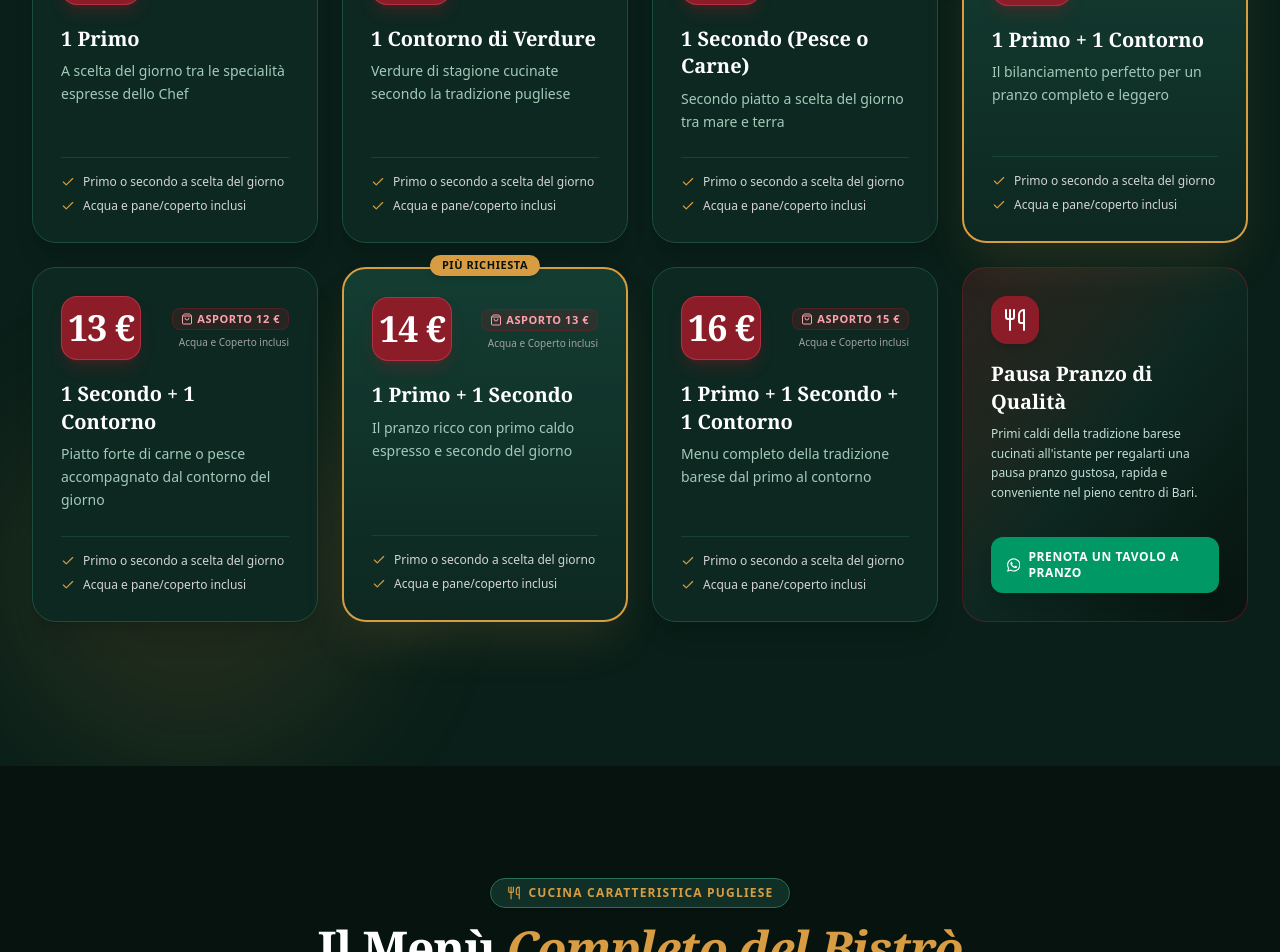
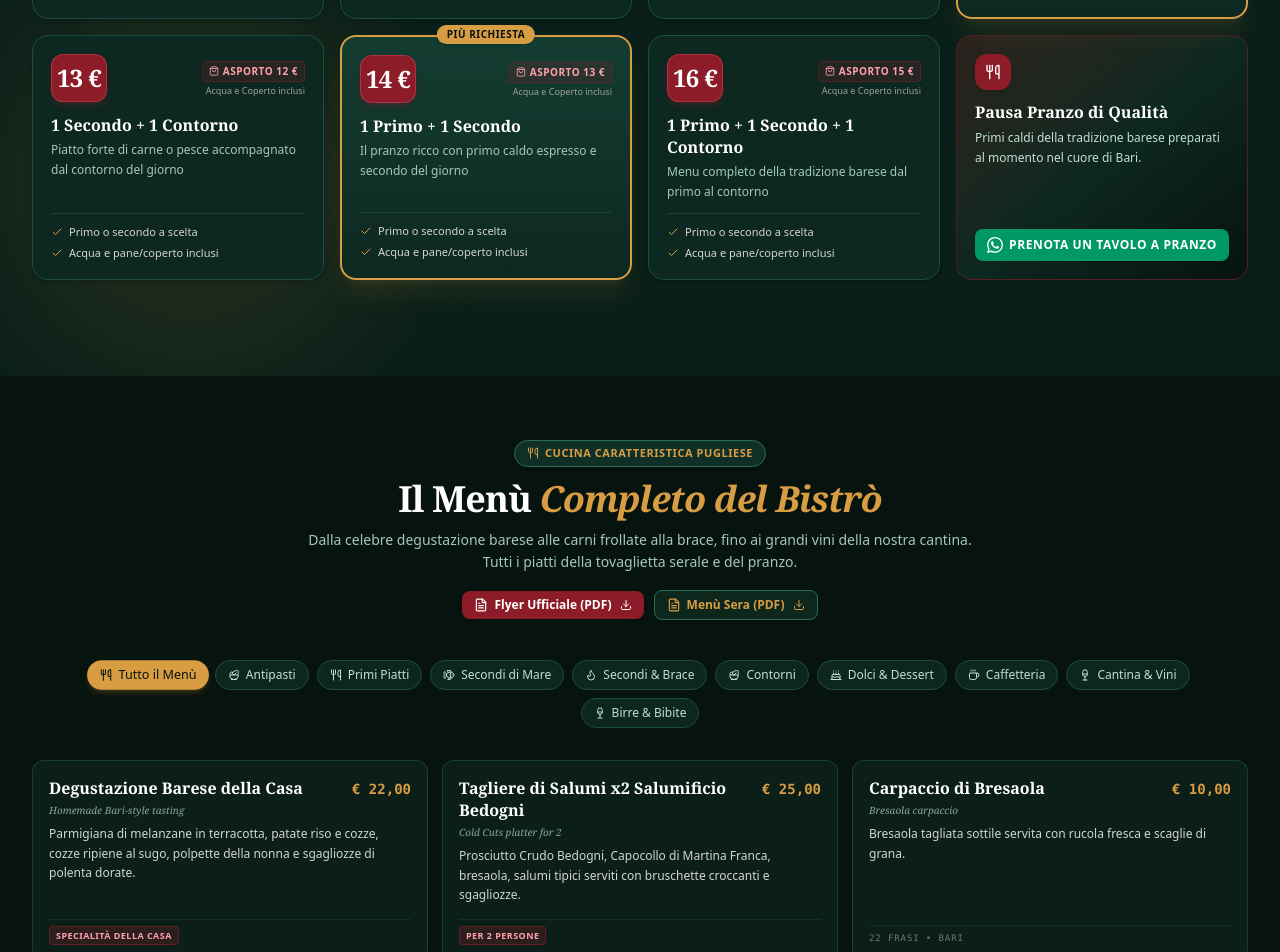
Before and after one commit to sardonedaniele11/ristorante-22-frasi, a Next.js app: page / in a window 1280 px wide. Shown: the part 1580-2532 px from the top of the page. Built offline with nearby package versions, Linux system fonts and the light colour scheme.

Commit message:
style: ridimensionamento compatto e raffinato del menu e formule pranzo

```diff
--- a/src/components/CompleteMenuSection.tsx
+++ b/src/components/CompleteMenuSection.tsx
@@ -47,51 +47,51 @@ export default function CompleteMenuSection() {
   )}`;
 
   return (
-    <section id="menu" className="py-20 sm:py-28 bg-[#07130e] text-neutral-100 relative">
+    <section id="menu" className="py-12 sm:py-16 bg-[#07130e] text-neutral-100 relative">
       <div className="max-w-7xl mx-auto px-4 sm:px-6 lg:px-8 relative z-10">
         {/* Header */}
-        <div className="text-center max-w-3xl mx-auto mb-12">
-          <div className="inline-flex items-center gap-2 px-4 py-1.5 rounded-full bg-[#1b4d3e]/50 border border-[#2a6d58] text-[#d89d42] text-xs uppercase tracking-widest font-semibold mb-4 shadow-sm">
-            <Utensils className="w-3.5 h-3.5" />
+        <div className="text-center max-w-3xl mx-auto mb-8 sm:mb-10">
+          <div className="inline-flex items-center gap-1.5 px-3 py-1 rounded-full bg-[#1b4d3e]/50 border border-[#2a6d58] text-[#d89d42] text-[11px] uppercase tracking-wider font-semibold mb-3 shadow-sm">
+            <Utensils className="w-3 h-3" />
             <span>Cucina Caratteristica Pugliese</span>
           </div>
 
-          <h2 className="text-3xl sm:text-5xl font-serif font-bold text-white tracking-tight mb-4">
+          <h2 className="text-2xl sm:text-4xl font-serif font-bold text-white tracking-tight mb-2.5">
             Il Menù <span className="text-[#d89d42] italic">Completo del Bistrò</span>
           </h2>
 
-          <p className="text-base sm:text-lg text-[#a3c9b8] font-light leading-relaxed mb-6">
+          <p className="text-xs sm:text-sm text-[#a3c9b8] font-light leading-relaxed mb-4 max-w-2xl mx-auto">
             Dalla celebre degustazione barese alle carni frollate alla brace, fino ai grandi vini della nostra cantina. Tutti i piatti della tovaglietta serale e del pranzo.
           </p>
 
           {/* Official PDF Downloads */}
-          <div className="flex flex-wrap items-center justify-center gap-3">
+          <div className="flex flex-wrap items-center justify-center gap-2.5">
             <a
               href="/docs/22-FRASI-Flyer.pdf"
               target="_blank"
               rel="noopener noreferrer"
-              className="inline-flex items-center gap-2 px-4 py-2 rounded-xl bg-[#8c1d28] hover:bg-[#a12330] text-white text-xs font-semibold shadow-md transition-all"
+              className="inline-flex items-center gap-1.5 px-3 py-1.5 rounded-lg bg-[#8c1d28] hover:bg-[#a12330] text-white text-xs font-semibold shadow transition-all"
             >
-              <FileText className="w-4 h-4" />
-              <span>Scarica Flyer Ufficiale (PDF)</span>
-              <Download className="w-3.5 h-3.5 ml-1" />
+              <FileText className="w-3.5 h-3.5" />
+              <span>Flyer Ufficiale (PDF)</span>
+              <Download className="w-3 h-3 ml-0.5" />
             </a>
 
             <a
               href="/docs/22-Frasi-Menu-Sera.pdf"
               target="_blank"
               rel="noopener noreferrer"
-              className="inline-flex items-center gap-2 px-4 py-2 rounded-xl bg-[#0e271d] hover:bg-[#16382b] text-[#d89d42] border border-[#2a6d58] text-xs font-semibold shadow-md transition-all"
+              className="inline-flex items-center gap-1.5 px-3 py-1.5 rounded-lg bg-[#0e271d] hover:bg-[#16382b] text-[#d89d42] border border-[#2a6d58] text-xs font-semibold shadow transition-all"
             >
-              <FileText className="w-4 h-4" />
-              <span>Scarica Menù Sera (PDF)</span>
-              <Download className="w-3.5 h-3.5 ml-1" />
+              <FileText className="w-3.5 h-3.5" />
+              <span>Menù Sera (PDF)</span>
+              <Download className="w-3 h-3 ml-0.5" />
             </a>
           </div>
         </div>
 
         {/* Category Filter Pills */}
-        <div className="flex flex-wrap items-center justify-center gap-2 sm:gap-2.5 mb-12">
+        <div className="flex flex-wrap items-center justify-center gap-1.5 sm:gap-2 mb-8">
           {categories.map((cat) => {
             const Icon = cat.icon;
             const isActive = activeCategory === cat.key;
@@ -99,62 +99,62 @@ export default function CompleteMenuSection() {
               <button
                 key={cat.key}
                 onClick={() => setActiveCategory(cat.key)}
-                className={`inline-flex items-center gap-2 px-4 py-2 rounded-full text-xs sm:text-sm font-medium transition-all ${
+                className={`inline-flex items-center gap-1.5 px-3 py-1.5 rounded-full text-xs font-medium transition-all ${
                   isActive
-                    ? "bg-[#d89d42] text-[#07130e] font-bold shadow-lg shadow-[#d89d42]/20 scale-105"
+                    ? "bg-[#d89d42] text-[#07130e] font-bold shadow-md shadow-[#d89d42]/20 scale-105"
                     : "bg-[#0e271d] text-[#c2dfd3] border border-[#1b4d3e] hover:border-[#d89d42]/50 hover:text-white"
                 }`}
               >
-                <Icon className="w-3.5 h-3.5" />
+                <Icon className="w-3 h-3" />
                 <span>{cat.label}</span>
               </button>
             );
           })}
         </div>
 
-        {/* Menu Items Grid */}
-        <div className="grid grid-cols-1 md:grid-cols-2 gap-5 mb-14">
+        {/* Menu Items Grid - Compact 3-columns */}
+        <div className="grid grid-cols-1 sm:grid-cols-2 lg:grid-cols-3 gap-3 sm:gap-3.5 mb-10">
           {filteredItems.map((item, index) => (
             <div
               key={index}
-              className="p-5 sm:p-6 rounded-2xl bg-[#0d221a] border border-[#1b4d3e] hover:border-[#d89d42]/40 transition-all duration-300 flex flex-col justify-between"
+              className="p-3.5 sm:p-4 rounded-xl bg-[#0d221a]/90 border border-[#1b4d3e]/70 hover:border-[#d89d42]/40 hover:bg-[#0f281f] transition-all duration-200 flex flex-col justify-between"
             >
               <div>
-                <div className="flex items-baseline justify-between gap-3 mb-1.5">
-                  <h3 className="font-serif font-bold text-white text-base sm:text-lg">
+                <div className="flex items-baseline justify-between gap-2 mb-1">
+                  <h3 className="font-serif font-bold text-white text-sm sm:text-base leading-snug">
                     {item.name}
                   </h3>
-                  <span className="font-mono font-bold text-sm sm:text-base text-[#d89d42] whitespace-nowrap">
+                  <span className="font-mono font-bold text-xs sm:text-sm text-[#d89d42] whitespace-nowrap">
                     {item.price}
                   </span>
                 </div>
 
                 {item.nameEn && (
-                  <span className="text-[11px] text-[#86ab9a] italic block mb-2 font-serif">
+                  <span className="text-[10px] text-[#86ab9a] italic block mb-1.5 font-serif">
                     {item.nameEn}
                   </span>
                 )}
 
                 {item.description && (
-                  <p className="text-xs sm:text-sm text-neutral-300 leading-relaxed font-light mb-3">
+                  <p className="text-xs text-neutral-300 leading-relaxed font-light mb-2.5">
                     {item.description}
                   </p>
                 )}
               </div>
 
-              <div className="flex items-center justify-between pt-2 border-t border-[#1b4d3e]/40 mt-2">
+              <div className="flex items-center justify-between pt-1.5 border-t border-[#1b4d3e]/40 mt-1">
                 {item.tag ? (
-                  <span className="text-[10px] font-bold uppercase tracking-wider bg-[#8c1d28]/25 border border-[#8c1d28]/60 text-rose-300 px-2 py-0.5 rounded-full">
+                  <span className="text-[9px] font-bold uppercase tracking-wider bg-[#8c1d28]/25 border border-[#8c1d28]/60 text-rose-300 px-1.5 py-0.5 rounded">
                     {item.tag}
                   </span>
                 ) : (
-                  <span className="text-[10px] text-neutral-500 uppercase tracking-widest font-mono">
+                  <span className="text-[9px] text-neutral-500 uppercase tracking-widest font-mono">
                     22 Frasi • Bari
                   </span>
                 )}
 
                 {item.notes && (
-                  <span className="text-[11px] text-amber-300 font-medium">
+                  <span className="text-[10px] text-amber-300 font-medium">
                     {item.notes}
                   </span>
                 )}
@@ -164,16 +164,16 @@ export default function CompleteMenuSection() {
         </div>
 
         {/* Bottom Banner with Coperto note & WhatsApp booking */}
-        <div className="p-8 rounded-3xl bg-gradient-to-r from-[#0d2821] via-[#10382e] to-[#0d2821] border border-[#2a6d58] shadow-2xl flex flex-col md:flex-row items-center justify-between gap-6 text-center md:text-left">
+        <div className="p-5 sm:p-6 rounded-2xl bg-gradient-to-r from-[#0d2821] via-[#10382e] to-[#0d2821] border border-[#2a6d58] shadow-xl flex flex-col md:flex-row items-center justify-between gap-4 text-center md:text-left">
           <div>
-            <div className="flex items-center justify-center md:justify-start gap-2 text-xs uppercase tracking-wider text-[#d89d42] font-semibold mb-2">
-              <Check className="w-4 h-4 text-[#d89d42]" />
+            <div className="flex items-center justify-center md:justify-start gap-1.5 text-xs uppercase tracking-wider text-[#d89d42] font-semibold mb-1">
+              <Check className="w-3.5 h-3.5 text-[#d89d42]" />
               <span>Coperto Serale: € 3,50 (Incluso nelle formule pranzo)</span>
             </div>
-            <h4 className="text-xl sm:text-2xl font-serif font-bold text-white mb-1">
+            <h4 className="text-base sm:text-lg font-serif font-bold text-white mb-0.5">
               Desideri riservare un tavolo o richiedere un menù speciale?
             </h4>
-            <p className="text-xs sm:text-sm text-[#a3c9b8] font-light">
+            <p className="text-xs text-[#a3c9b8] font-light">
               Eventi privati, catering, cene conviviali e pause pranzo nel nostro giardino o nelle sale interne.
             </p>
           </div>
@@ -182,9 +182,9 @@ export default function CompleteMenuSection() {
             href={whatsappUrl}
             target="_blank"
             rel="noopener noreferrer"
-            className="inline-flex items-center justify-center gap-2.5 px-7 py-3.5 rounded-xl bg-emerald-600 hover:bg-emerald-500 text-white font-semibold text-sm shadow-xl shadow-emerald-950/70 hover:scale-105 transition-all whitespace-nowrap"
+            className="inline-flex items-center justify-center gap-2 px-5 py-2.5 rounded-xl bg-emerald-600 hover:bg-emerald-500 text-white font-semibold text-xs sm:text-sm shadow-lg shadow-emerald-950/60 hover:scale-105 transition-all whitespace-nowrap"
           >
-            <WhatsAppIcon className="w-5 h-5 fill-white" />
+            <WhatsAppIcon className="w-4 h-4 fill-white" />
             <span>Prenota su WhatsApp</span>
           </a>
         </div>
--- a/src/components/LunchFormulas.tsx
+++ b/src/components/LunchFormulas.tsx
@@ -9,89 +9,89 @@ export default function LunchFormulas() {
   )}`;
 
   return (
-    <section id="formule-pranzo" className="py-20 sm:py-24 bg-[#0a1f19] text-neutral-100 relative overflow-hidden">
+    <section id="formule-pranzo" className="py-12 sm:py-16 bg-[#0a1f19] text-neutral-100 relative overflow-hidden">
       {/* Background ambient decorative shapes */}
       <div className="absolute top-0 right-0 w-96 h-96 bg-[#8c1d28]/10 rounded-full blur-3xl pointer-events-none" />
       <div className="absolute bottom-0 left-0 w-96 h-96 bg-[#d89d42]/10 rounded-full blur-3xl pointer-events-none" />
 
       <div className="max-w-7xl mx-auto px-4 sm:px-6 lg:px-8 relative z-10">
         {/* Header */}
-        <div className="text-center max-w-3xl mx-auto mb-14">
-          <div className="inline-flex items-center gap-2 px-4 py-1.5 rounded-full bg-[#8c1d28]/25 border border-[#8c1d28]/60 text-rose-200 text-xs sm:text-sm uppercase tracking-wider font-bold mb-4 shadow-sm">
-            <Clock className="w-4 h-4 text-rose-300" />
+        <div className="text-center max-w-3xl mx-auto mb-8 sm:mb-10">
+          <div className="inline-flex items-center gap-1.5 px-3 py-1 rounded-full bg-[#8c1d28]/25 border border-[#8c1d28]/60 text-rose-200 text-xs uppercase tracking-wider font-bold mb-3 shadow-sm">
+            <Clock className="w-3.5 h-3.5 text-rose-300" />
             <span>Solo a Pranzo • Dal Lunedì al Sabato</span>
           </div>
 
-          <h2 className="text-3xl sm:text-5xl font-serif font-bold text-white tracking-tight mb-4">
+          <h2 className="text-2xl sm:text-4xl font-serif font-bold text-white tracking-tight mb-2.5">
             Le Nostre <span className="text-[#d89d42] italic">Formule Pranzo</span>
           </h2>
 
-          <p className="text-base sm:text-lg text-[#c2dfd3] font-light leading-relaxed mb-3">
+          <p className="text-xs sm:text-sm text-[#c2dfd3] font-light leading-relaxed mb-3">
             Ogni giorno piatti caldi espressi della tradizione barese preparati freschi con ingredienti di prima scelta.
           </p>
 
-          <div className="inline-flex items-center gap-3 text-xs sm:text-sm font-medium text-amber-200 bg-[#071712] border border-[#1b4d3e] px-4 py-2 rounded-xl">
-            <Sparkles className="w-4 h-4 text-[#d89d42]" />
+          <div className="inline-flex items-center gap-2 text-xs font-medium text-amber-200 bg-[#071712] border border-[#1b4d3e] px-3.5 py-1.5 rounded-lg">
+            <Sparkles className="w-3.5 h-3.5 text-[#d89d42]" />
             <span>Tutte le formule includono <strong>Acqua &amp; Coperto</strong></span>
           </div>
         </div>
 
-        {/* Formulas Grid */}
-        <div className="grid grid-cols-1 md:grid-cols-2 lg:grid-cols-3 xl:grid-cols-4 gap-6 mb-12">
+        {/* Formulas Grid - Compact */}
+        <div className="grid grid-cols-1 sm:grid-cols-2 md:grid-cols-3 lg:grid-cols-4 gap-3.5 sm:gap-4 mb-8">
           {lunchFormulas.map((formula) => (
             <div
               key={formula.id}
-              className={`relative rounded-3xl p-6 sm:p-7 flex flex-col justify-between transition-all duration-300 hover:-translate-y-1 ${
+              className={`relative rounded-2xl p-4 sm:p-4.5 flex flex-col justify-between transition-all duration-200 hover:-translate-y-0.5 ${
                 formula.popular
-                  ? "bg-gradient-to-b from-[#143d32] to-[#0d2821] border-2 border-[#d89d42] shadow-2xl shadow-[#d89d42]/15"
-                  : "bg-[#0d2821] border border-[#1b4d3e] hover:border-[#8c1d28]/60 shadow-xl"
+                  ? "bg-gradient-to-b from-[#143d32] to-[#0d2821] border-2 border-[#d89d42] shadow-xl shadow-[#d89d42]/10"
+                  : "bg-[#0d2821] border border-[#1b4d3e] hover:border-[#8c1d28]/60 shadow-md"
               }`}
             >
               {formula.popular && (
-                <div className="absolute -top-3.5 left-1/2 -translate-x-1/2 bg-[#d89d42] text-[#07130e] text-[11px] font-bold px-3 py-0.5 rounded-full uppercase tracking-wider shadow-md">
+                <div className="absolute -top-3 left-1/2 -translate-x-1/2 bg-[#d89d42] text-[#07130e] text-[10px] font-bold px-2.5 py-0.5 rounded-full uppercase tracking-wider shadow">
                   Più Richiesta
                 </div>
               )}
 
               <div>
                 {/* Price Badge styled like the original flyer */}
-                <div className="flex items-center justify-between mb-5">
-                  <div className="w-20 h-16 rounded-2xl bg-[#8c1d28] border border-rose-400/30 flex items-center justify-center shadow-lg shadow-[#8c1d28]/30">
-                    <span className="font-serif font-extrabold text-3xl sm:text-4xl text-white tracking-tight">
+                <div className="flex items-center justify-between mb-3">
+                  <div className="w-14 h-12 rounded-xl bg-[#8c1d28] border border-rose-400/30 flex items-center justify-center shadow-md shadow-[#8c1d28]/30">
+                    <span className="font-serif font-extrabold text-2xl text-white tracking-tight">
                       {formula.price}
                     </span>
                   </div>
 
                   <div className="text-right">
-                    <div className="inline-flex items-center gap-1 text-[11px] font-bold text-rose-300 uppercase tracking-wider bg-[#8c1d28]/20 border border-[#8c1d28]/40 px-2 py-0.5 rounded-lg">
-                      <ShoppingBag className="w-3 h-3" />
+                    <div className="inline-flex items-center gap-1 text-[10px] font-bold text-rose-300 uppercase tracking-wider bg-[#8c1d28]/20 border border-[#8c1d28]/40 px-1.5 py-0.5 rounded">
+                      <ShoppingBag className="w-2.5 h-2.5" />
                       <span>Asporto {formula.takeawayPrice}</span>
                     </div>
-                    <span className="block text-[10px] text-neutral-400 mt-1">
+                    <span className="block text-[9px] text-neutral-400 mt-0.5">
                       {formula.includes}
                     </span>
                   </div>
                 </div>
 
                 {/* Title */}
-                <h3 className="text-xl font-serif font-bold text-white mb-2 leading-snug">
+                <h3 className="text-sm sm:text-base font-serif font-bold text-white mb-1 leading-snug">
                   {formula.title}
                 </h3>
 
                 {/* Description */}
-                <p className="text-xs sm:text-sm text-[#a3c9b8] leading-relaxed mb-6 font-light">
+                <p className="text-xs text-[#a3c9b8] leading-relaxed mb-3 font-light">
                   {formula.description}
                 </p>
               </div>
 
               {/* Bottom features checklist */}
-              <div className="pt-4 border-t border-[#1b4d3e]/70 space-y-2 text-xs text-neutral-300">
-                <div className="flex items-center gap-2">
-                  <Check className="w-3.5 h-3.5 text-[#d89d42]" />
-                  <span>Primo o secondo a scelta del giorno</span>
+              <div className="pt-2.5 border-t border-[#1b4d3e]/70 space-y-1 text-[11px] text-neutral-300">
+                <div className="flex items-center gap-1.5">
+                  <Check className="w-3 h-3 text-[#d89d42]" />
+                  <span>Primo o secondo a scelta</span>
                 </div>
-                <div className="flex items-center gap-2">
-                  <Check className="w-3.5 h-3.5 text-[#d89d42]" />
+                <div className="flex items-center gap-1.5">
+                  <Check className="w-3 h-3 text-[#d89d42]" />
                   <span>Acqua e pane/coperto inclusi</span>
                 </div>
               </div>
@@ -99,16 +99,16 @@ export default function LunchFormulas() {
           ))}
 
           {/* Quick Info Box in Grid */}
-          <div className="rounded-3xl p-6 sm:p-7 bg-gradient-to-br from-[#8c1d28]/25 via-[#0d2821] to-[#07130e] border border-[#8c1d28]/50 flex flex-col justify-between">
+          <div className="rounded-2xl p-4 sm:p-4.5 bg-gradient-to-br from-[#8c1d28]/25 via-[#0d2821] to-[#07130e] border border-[#8c1d28]/50 flex flex-col justify-between">
             <div>
-              <div className="w-12 h-12 rounded-2xl bg-[#8c1d28] text-white flex items-center justify-center mb-4 shadow-md">
-                <Utensils className="w-6 h-6" />
+              <div className="w-9 h-9 rounded-xl bg-[#8c1d28] text-white flex items-center justify-center mb-2.5 shadow-md">
+                <Utensils className="w-4 h-4" />
               </div>
-              <h3 className="text-xl font-serif font-bold text-white mb-2">
+              <h3 className="text-sm sm:text-base font-serif font-bold text-white mb-1">
                 Pausa Pranzo di Qualità
               </h3>
-              <p className="text-xs text-[#c2dfd3] leading-relaxed mb-4">
-                Primi caldi della tradizione barese cucinati all&apos;istante per regalarti una pausa pranzo gustosa, rapida e conveniente nel pieno centro di Bari.
+              <p className="text-xs text-[#c2dfd3] leading-relaxed mb-3">
+                Primi caldi della tradizione barese preparati al momento nel cuore di Bari.
               </p>
             </div>
 
@@ -116,7 +116,7 @@ export default function LunchFormulas() {
               href={whatsappUrl}
               target="_blank"
               rel="noopener noreferrer"
-              className="inline-flex items-center justify-center gap-2 w-full py-3 px-4 rounded-xl bg-emerald-600 hover:bg-emerald-500 text-white font-semibold text-xs uppercase tracking-wider transition-all shadow-lg"
+              className="inline-flex items-center justify-center gap-1.5 w-full py-2 px-3 rounded-lg bg-emerald-600 hover:bg-emerald-500 text-white font-semibold text-xs uppercase tracking-wider transition-all shadow"
             >
               <WhatsAppIcon className="w-4 h-4 fill-white" />
               <span>Prenota un Tavolo a Pranzo</span>
```
